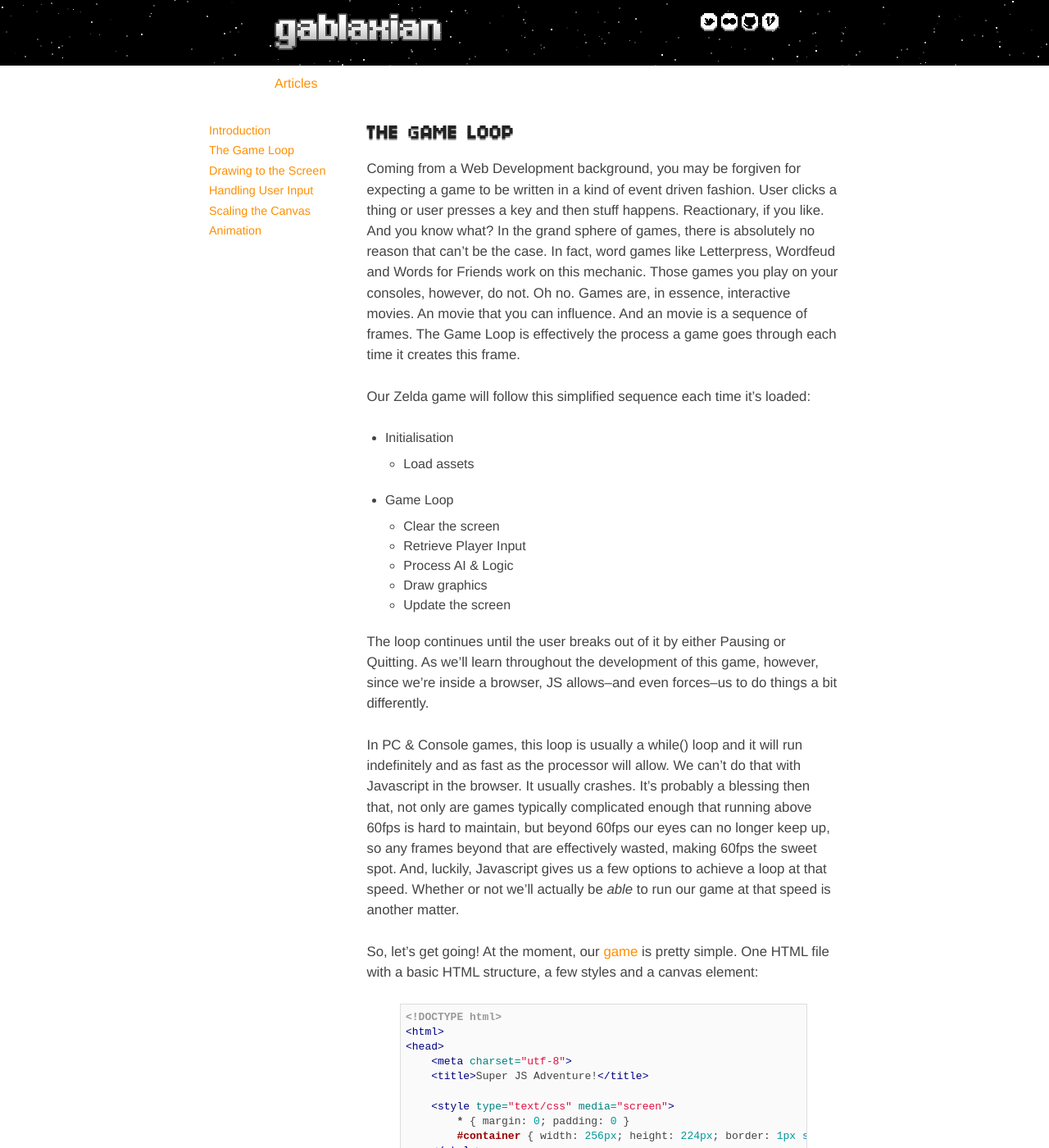
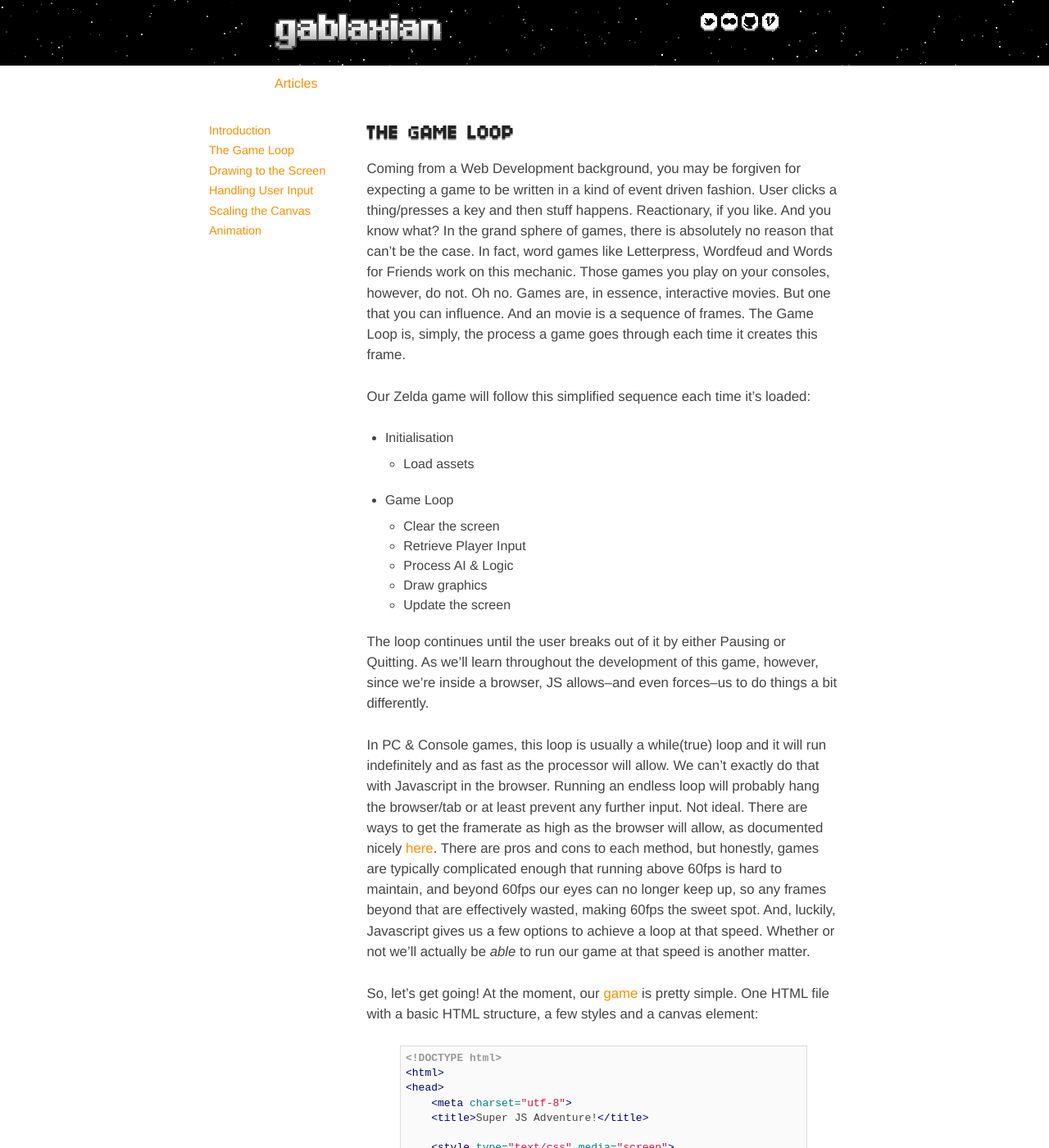
Before and after one commit to gablaxian/gablaxian_jekyll, a Jekyll site: the page built from articles/creating-a-game-with-javascript/the-game-loop.md, in a window 1280 px wide and 1400 px high. Shown: the whole window at 82% size. Built offline with Jekyll 4.4.1, drawn with Linux system fonts in a browser that asks for light colours; comment, search, counter and statistics services are not loaded; some of the changed text lies outside the part shown.

Commit message:
Some minor content updates and grammar fixes

```diff
--- a/articles/creating-a-game-with-javascript/the-game-loop.md
+++ b/articles/creating-a-game-with-javascript/the-game-loop.md
@@ -4,24 +4,24 @@
 disqus: true
 ---
 
-Coming from a Web Development background, you may be forgiven for expecting a game to be written in a kind of event driven fashion. User clicks a thing or user presses a key and then stuff happens. Reactionary, if you like. And you know what? In the grand sphere of games, there is absolutely no reason that can't be the case. In fact, word games like Letterpress, Wordfeud and Words for Friends work on this mechanic. Those games you play on your consoles, however, do not. Oh no. Games are, in essence, interactive movies. An movie that you can influence. And an movie is a sequence of frames. The Game Loop is effectively the process a game goes through each time it creates this frame.
+Coming from a Web Development background, you may be forgiven for expecting a game to be written in a kind of event driven fashion. User clicks a thing/presses a key and then stuff happens. Reactionary, if you like. And you know what? In the grand sphere of games, there is absolutely no reason that can’t be the case. In fact, word games like Letterpress, Wordfeud and Words for Friends work on this mechanic. Those games you play on your consoles, however, do not. Oh no. Games are, in essence, interactive movies. But one that you can influence. And an movie is a sequence of frames. The Game Loop is, simply, the process a game goes through each time it creates this frame.
 
-Our Zelda game will follow this simplified sequence each time it's loaded:
+Our Zelda game will follow this simplified sequence each time it’s loaded:
 
-* Initialisation
-    * Load assets
-* Game Loop
-	* Clear the screen
-	* Retrieve Player Input
-	* Process AI & Logic
-	* Draw graphics
-	* Update the screen
+- Initialisation
+    - Load assets
+- Game Loop
+	- Clear the screen
+	- Retrieve Player Input
+	- Process AI & Logic
+	- Draw graphics
+	- Update the screen
 
-The loop continues until the user breaks out of it by either Pausing or Quitting. As we'll learn throughout the development of this game, however, since we're inside a browser, JS allows–and even forces–us to do things a bit differently.
+The loop continues until the user breaks out of it by either Pausing or Quitting. As we’ll learn throughout the development of this game, however, since we’re inside a browser, JS allows–and even forces–us to do things a bit differently.
 
-In PC & Console games, this loop is usually a while() loop and it will run indefinitely and as fast as the processor will allow. We can't do that with Javascript in the browser. It usually crashes. It's probably a blessing then that, not only are games typically complicated enough that running above 60fps is hard to maintain, but beyond 60fps our eyes can no longer keep up, so any frames beyond that are effectively wasted, making 60fps the sweet spot. And, luckily, Javascript gives us a few options to achieve a loop at that speed. Whether or not we'll actually be _able_ to run our game at that speed is another matter.
+In PC & Console games, this loop is usually a while(true) loop and it will run indefinitely and as fast as the processor will allow. We can’t exactly do that with Javascript in the browser. Running an endless loop will probably hang the browser/tab or at least prevent any further input. Not ideal. There are ways to get the framerate as high as the browser will allow, as documented nicely [here](http://www.chandlerprall.com/2011/06/beating-60fps-in-javascript/). There are pros and cons to each method, but honestly, games are typically complicated enough that running above 60fps is hard to maintain, and beyond 60fps our eyes can no longer keep up, so any frames beyond that are effectively wasted, making 60fps the sweet spot. And, luckily, Javascript gives us a few options to achieve a loop at that speed. Whether or not we’ll actually be _able_ to run our game at that speed is another matter.
 
-So, let's get going! At the moment, our [game](https://github.com/gablaxian/super-js-adventure) is pretty simple. One HTML file with a basic HTML structure, a few styles and a canvas element:
+So, let’s get going! At the moment, our [game](https://github.com/gablaxian/super-js-adventure) is pretty simple. One HTML file with a basic HTML structure, a few styles and a canvas element:
 
 {% highlight html %}
 
@@ -52,7 +52,7 @@
 
 {% endhighlight %}
 
-The canvas element may look a bit small, but that's the native resolution of Zelda: A Link to the Past. Scary, huh? Obviously, it was scaled up when shown on TVs, and we'll get to that later.
+The canvas element may look a bit small, but that’s the native resolution of Zelda: A Link to the Past. Scary, huh? Obviously, it was scaled up when shown on TVs, and we’ll get to that later.
 
 The JS file is even more simple:
 
@@ -67,7 +67,7 @@
 
 We first get hold of the canvas element which just sets up a drawing surface, then get its 'context', the actual surface we'll be manipulating. I've also stored the inital size of the canvas just in case.
 
-So now we get some sort of loop going. For now, I'll be emulating the sort of the loop you'd see in a basic PC Game. It'll likely evolve over time.
+So now we get some sort of loop going. For now, I’ll be emulating the sort of the loop you’d see in a basic PC Game. It’ll likely evolve over time.
 
 ## Javascript Timers
 
@@ -91,10 +91,10 @@
 {% endhighlight %}
 
 However, much has been written about the downsides of both these techniques. John Resig, of jQuery fame, wrote a technical but succint post [here](http://ejohn.org/blog/how-javascript-timers-work/). Thankfully, all the latest browsers support a new function: **requestAnimationFrame()**.
-It's a little odd to use, but is preferred because in essence it tells the browser that something wants animating. This is good because browsers are already drawing to the screen, so we're sort of piggy-backing off that. With the timers, the browser was unaware that an animation was taking place.
-It also runs _up to_ 60fps, but no faster. And since the browser is aware of its existence, if we minimise the browser, it can slow down the loop so that your CPU isn't working unnecessarily.
+It’s preferred because in essence it tells the browser that something wants animating, which is good because browsers are already drawing to the screen, so we’re sort of piggy-backing off that. With the timers, the browser was unaware that an animation was taking place.
+It also runs _up to_ 60fps, but no faster. And since the browser is aware of its existence, if we minimise the browser, it can slow down the loop so that your CPU isn’t working unnecessarily, making it the most efficient method.
 
-So, let's get that added in along with functions for initialisation and the main loop:
+So, let’s get that added in along with functions for initialisation and the main loop:
 
 {% highlight js %}
 
@@ -117,13 +117,13 @@
 
 {% endhighlight %}
 
-Pretty simple, eh? We don't have much to show for it, but it you fire that up in your browser, you'll have a canvas ready to be drawn to, and a loop running at 60fps. Good job! Have a biscuit.
+Pretty simple, eh? We don't have much to show for it, but it you fire that up in your browser, you’ll have a canvas ready to be drawn to, and a loop running at 60fps. Good job! Have a biscuit.
 
 **Update**
 
-As I recently learned, Firefox doesn't yet support `requestAnimationFrame()` unprefixed. The spec for this feature was still in flux intil pretty recently. Even now it's not _really_ finalised, but it doesn't look like it'll change again. Regardless, we need to fix it so that Firefox can use the function. To the polyfill!
+As I recently learned, Firefox doesn’t yet support `requestAnimationFrame()` unprefixed. The spec for this feature was still in flux intil pretty recently. Even now it’s not _really_ finalised, but it doesn’t look like it’ll change again. Regardless, we need to fix it so that Firefox can use the function. To the polyfill!
 
-We simply add this code from Paul Irish's excellent [blog post](http://www.paulirish.com/2011/requestanimationframe-for-smart-animating/), straight after the global variables for now:
+We simply add this code from Paul Irish’s excellent [blog post](http://www.paulirish.com/2011/requestanimationframe-for-smart-animating/), straight after the global variables for now:
 
 {% highlight js %}
 
```
Also changed, not shown: articles/creating-a-game-with-javascript/drawing-to-the-screen.md (+11 -11 lines), articles/creating-a-game-with-javascript/handling-user-input.md (+25 -25 lines), articles/creating-a-game-with-javascript/introduction.md (+4 -4 lines), articles/creating-a-game-with-javascript/scaling-the-canvas.md (+15 -15 lines).
